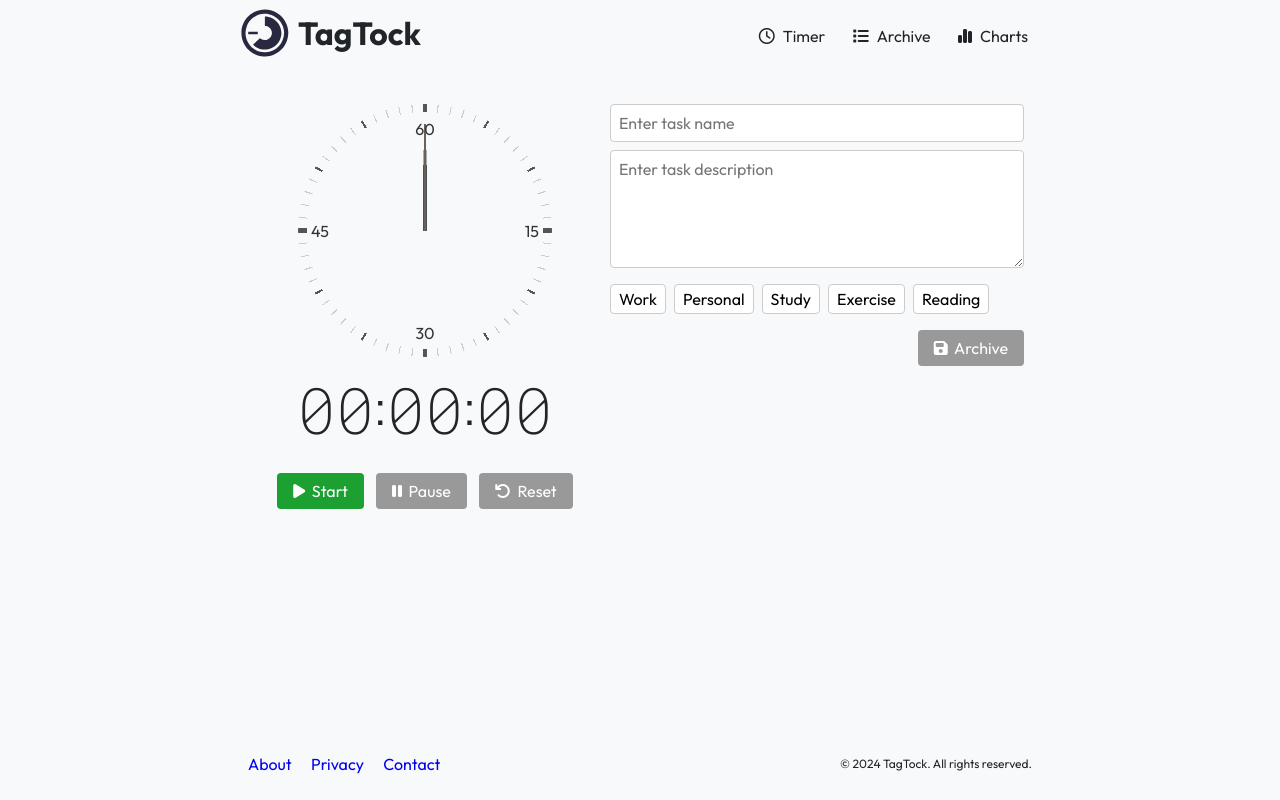
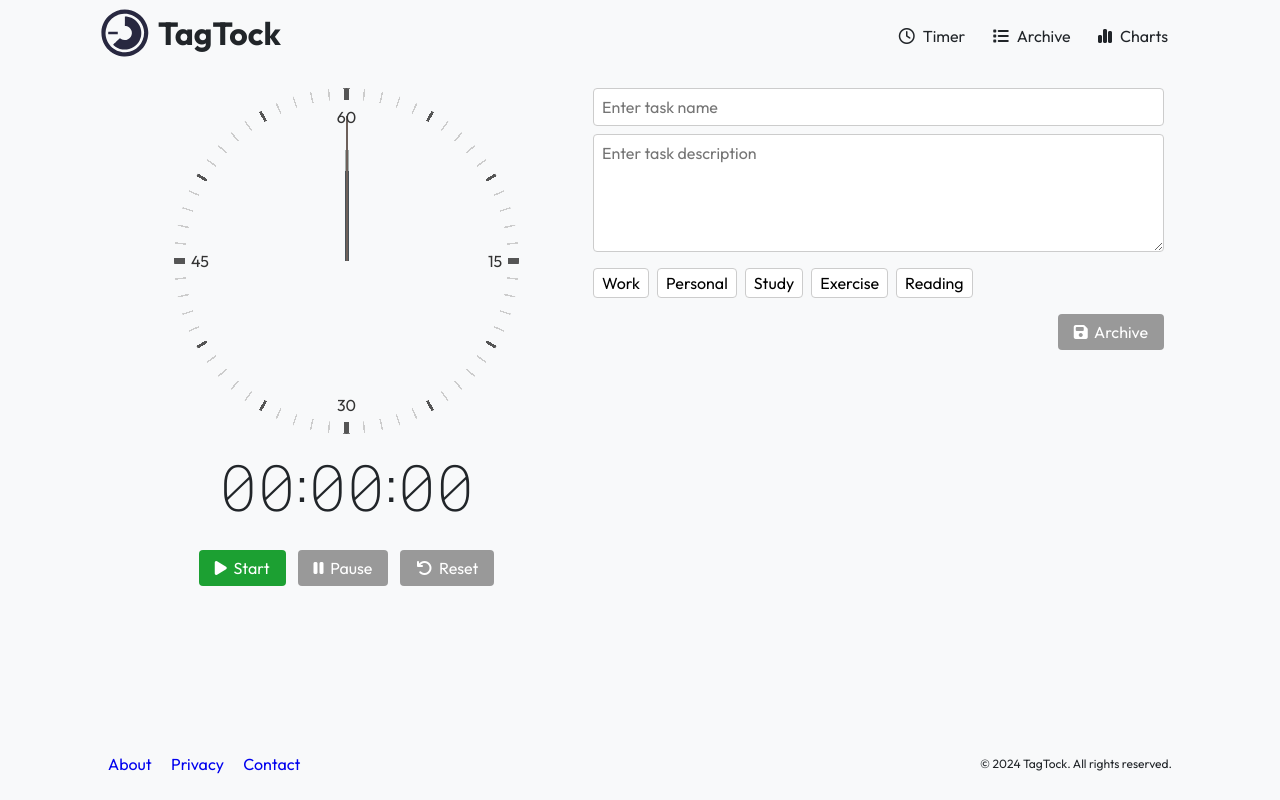
Before and after one commit to andymagill/tagTock, a SvelteKit app: page / in a window 1280 px wide. Built offline with nearby package versions, Linux system fonts and the light colour scheme; no server answers.

Commit message:
random layout tweaks

```diff
--- a/src/app.css
+++ b/src/app.css
@@ -5,12 +5,12 @@
 	--secondary-color: #6c757d;
 	--background-color: #f8f9fa;
 	--text-color: #212529;
-	--inner-width: 800px;
+	--inner-width: 1080px;
 	--mobile: 480px;
 }
 
 body {
-	font-family: Outfit, Arial, sans-serif;
+	font-family: Outfit, Roboto, Arial, sans-serif;
 	font-size: 16px;
 	font-weight: normal;
 	line-height: 1.5em;
@@ -33,9 +33,8 @@ textarea {
 }
 .wrapper {
 	max-width: var(--inner-width);
-
-	paddng-left: 1.5em;
-	paddng-right: 1.5em;
+	padding-left: 1.2em;
+	padding-right: 1.2em;
 	margin-left: auto;
 	margin-right: auto;
 }
--- a/src/lib/components/Header.svelte
+++ b/src/lib/components/Header.svelte
@@ -41,7 +41,6 @@
 
 <style>
 	.header {
-		padding: 0.5rem 1rem;
 		text-align: center;
 	}
 	.h1 {
@@ -63,6 +62,8 @@
 		justify-content: space-between;
 		align-items: center;
 		flex-direction: column;
+		padding-top: 0.5em;
+		padding-bottom: 0.5em;
 	}
 
 	@media (min-width: 480px) {
--- a/src/routes/+page.svelte
+++ b/src/routes/+page.svelte
@@ -8,17 +8,14 @@
 </svelte:head>
 
 <main>
-	<h1>{$config.appDescription}</h1>
-	<CurrentTask />
+	<div class="wrapper">
+		<h1>{$config.appDescription}</h1>
+		<CurrentTask />
+	</div>
 </main>
 
 <style>
-	main {
-		max-width: 800px;
-		margin: 0 auto;
-		padding: 1rem;
-	}
-	h1 {
+	.wrapper h1 {
 		display: none;
 	}
 </style>
```
